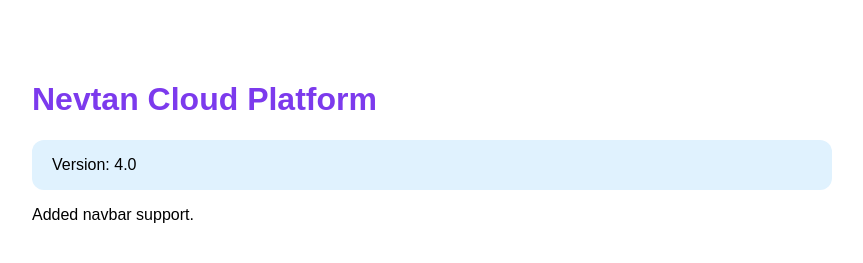
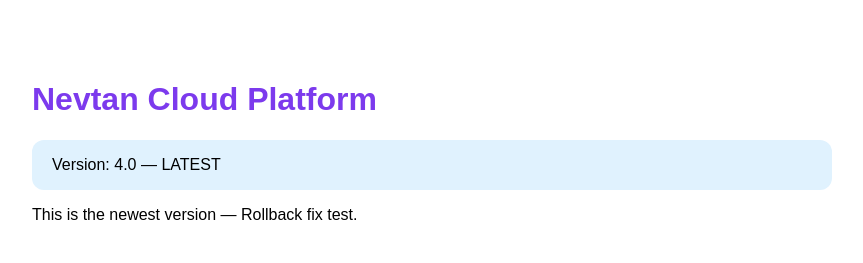
Before and after one commit to nic-afterdark/nevtan-test-app, a plain HTML site: page index.html in a window 1280 px wide. Shown: the whole page, without its empty margins (208-1071 px from the left). Drawn offline with Linux system fonts and the light colour scheme.

Commit message:
test: version 4.0 for rollback bug test

```diff
--- a/index.html
+++ b/index.html
@@ -11,8 +11,8 @@
 </head>
 <body>
   <h1>Nevtan Cloud Platform</h1>
-  <div class="version">Version: 4.0</div>
-  <p>Added navbar support.</p>
+  <div class="version">Version: 4.0 — LATEST</div>
+  <p>This is the newest version — Rollback fix test.</p>
 </body>
 </html>
 <!-- footer added -->
```
